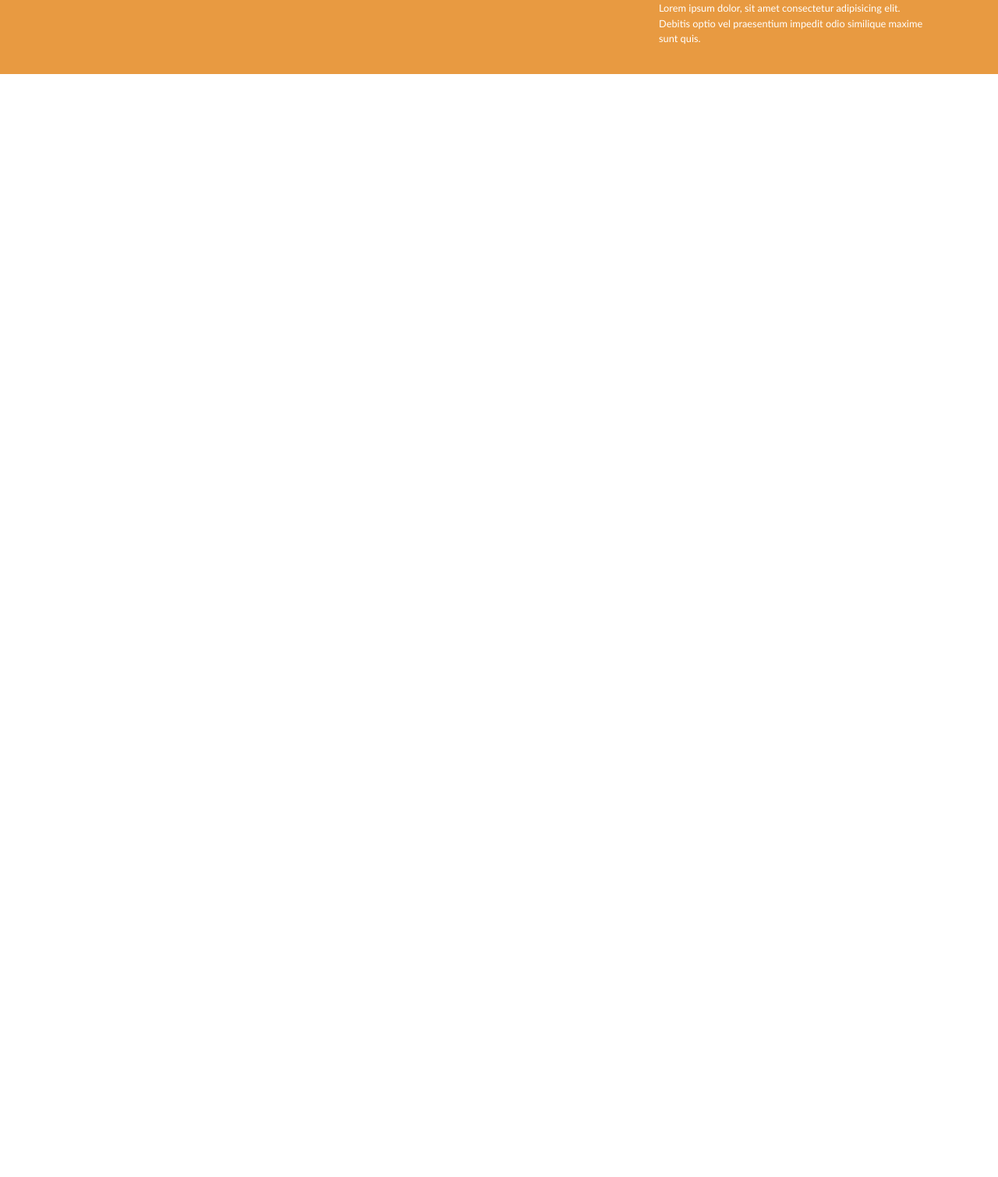
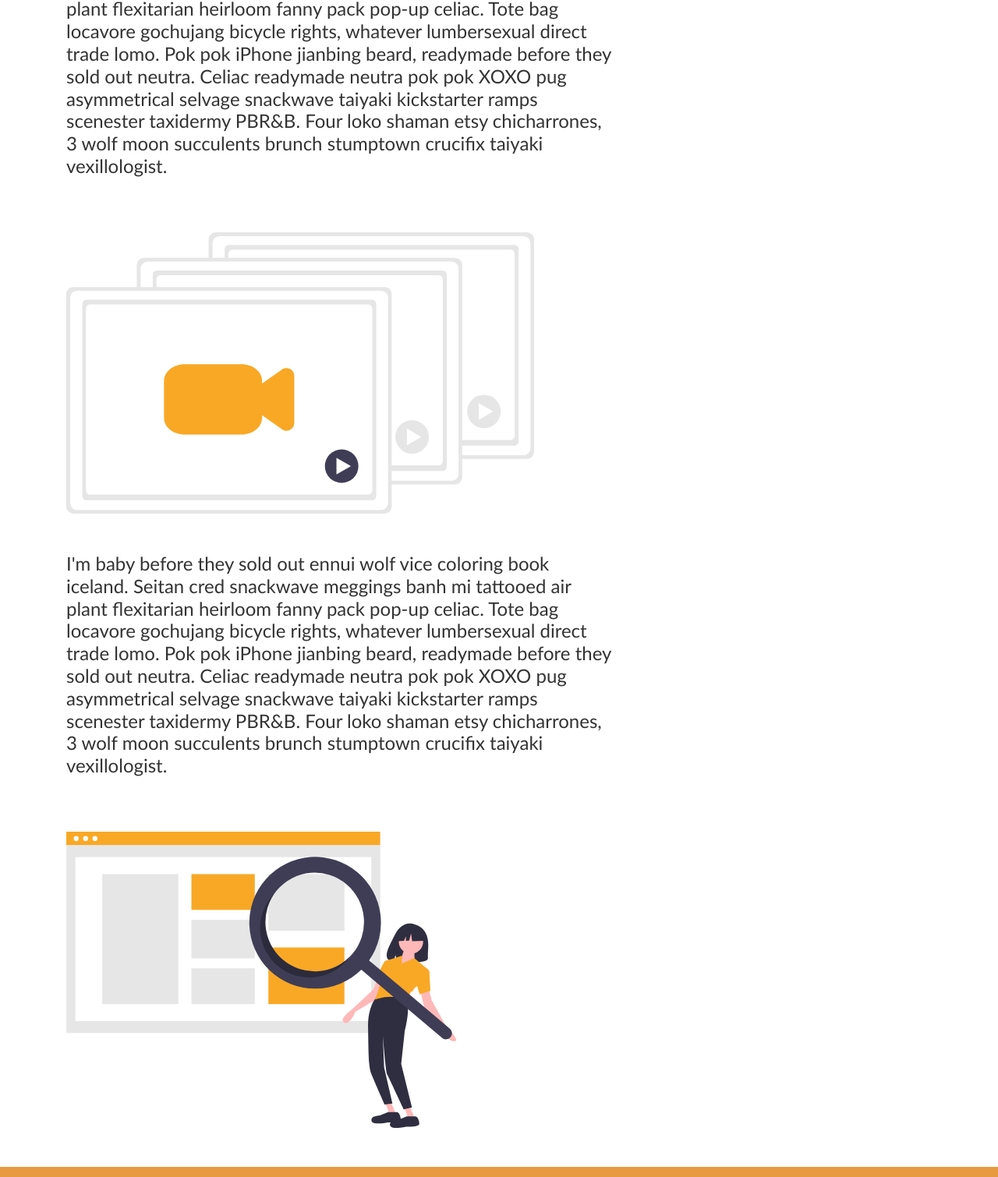
Before and after one commit to amandabrbz/junto-seguros, a Gatsby site: page /about in a window 1280 px wide. Shown: the part 240-1750 px from the top of the page at 78% size. Before the commit the page ends 800 px from the top, so only its background shows below. Built offline with nearby package versions, Linux system fonts and the light colour scheme; Gatsby itself is replaced by a stand-in of ours.

Commit message:
populando e padronizando todas as paginas

```diff
--- a/src/components/Footer/index.js
+++ b/src/components/Footer/index.js
@@ -15,9 +15,9 @@ class Footer extends Component {
               <Styled.H4>Siga a PickMovie APP</Styled.H4>
             </Col>
             <Col sm>
-              <Styled.H4>SAC PickMovie APP</Styled.H4>
+              <Styled.H4>Contato PickMovie APP</Styled.H4>
               <Styled.H5>
-                <a href="tel:+">0800 900 3030</a>
+                <a href="mailto:pick@movie.com">pick@movie.com</a>
               </Styled.H5>
               <Styled.FooterText>
                 Lorem ipsum dolor, sit amet consectetur adipisicing elit.
--- a/src/components/Global/index.js
+++ b/src/components/Global/index.js
@@ -1,8 +1,8 @@
 import React from "react"
-import { Container, Row, Col } from "react-bootstrap"
+import { Container, Row, Col, Image } from "react-bootstrap"
 import * as Styled from "./styled"
 
-export const Title = (props) => (
+export const Title = props => (
   <Container>
     <Row>
       <Col>
@@ -12,8 +12,7 @@ export const Title = (props) => (
   </Container>
 )
 
-
-export const Description = (props) => (
+export const Description = props => (
   <Container>
     <Row>
       <Col>
@@ -22,3 +21,18 @@ export const Description = (props) => (
     </Row>
   </Container>
 )
+
+export const Imagem = props => (
+  <Container>
+    <Row>
+      <Col>
+        <Image
+          src={props.imagemName}
+          alt={props.imagemAlt}
+          style={{ width: props.width, margin: props.margin }}
+          fluid
+        />
+      </Col>
+    </Row>
+  </Container>
+)
--- a/src/components/Global/styled.js
+++ b/src/components/Global/styled.js
@@ -13,12 +13,13 @@ export const Title = styled.h2`
   `}
 `
 export const Description = styled.p`
-  max-width: 600px;
+  max-width: 700px;
   margin: 0px 0 20px 0;
   font-family: "Gill Sans", "Gill Sans MT", Calibri, "Trebuchet MS", sans-serif;
   color: #333;
   text-align: left;
   font-size: 1.5em;
+  line-height:1.2;
 
   ${media.lessThan("medium")`
   font-size: 1.2em;
--- a/src/components/Main/404/index.js
+++ b/src/components/Main/404/index.js
@@ -1,5 +1,4 @@
 import React, { Component } from "react"
-import { Link } from "gatsby"
 import { Container, Row, Col, Image } from "react-bootstrap"
 import * as Styled from "./styled"
 import Scroll from "../../../images/404/scroll.png"
@@ -12,7 +11,7 @@ class Erro404 extends Component {
         <Title titlePage={"Ops! Página não encontrada :("} />
         <Description
           descriptionPage={
-            "Sentimos muito que tenha caido nessa página, entretanto volte a home para navegar tranquilamente."
+            "Infelizmente a página desejada não pode ser encontrada!"
           }
         />
         <Container>
--- /dev/null
+++ b/src/components/Main/About/index.js
@@ -0,0 +1,34 @@
+import React from "react"
+import { Title, Description, Imagem } from "../../Global"
+import Video from "../../../images/About/video.svg"
+import Internet from "../../../images/About/internet.svg"
+
+const Aboutt = () => (
+  <>
+    <Title titlePage={"Sobre a PickMovie APP"} />
+    <Description
+      descriptionPage={
+        "I'm baby before they sold out ennui wolf vice coloring book iceland. Seitan cred snackwave meggings banh mi tattooed air plant flexitarian heirloom fanny pack pop-up celiac. Tote bag locavore gochujang bicycle rights, whatever lumbersexual direct trade lomo. Pok pok iPhone jianbing beard, readymade before they sold out neutra. Celiac readymade neutra pok pok XOXO pug asymmetrical selvage snackwave taiyaki kickstarter ramps scenester taxidermy PBR&B. Four loko shaman etsy chicharrones, 3 wolf moon succulents brunch stumptown crucifix taiyaki vexillologist."
+      }
+    />
+    <Imagem
+      imagemName={Video}
+      imagemAlt={"Movies Online"}
+      width="600px"
+      margin="50px auto"
+    />
+    <Description
+      descriptionPage={
+        "I'm baby before they sold out ennui wolf vice coloring book iceland. Seitan cred snackwave meggings banh mi tattooed air plant flexitarian heirloom fanny pack pop-up celiac. Tote bag locavore gochujang bicycle rights, whatever lumbersexual direct trade lomo. Pok pok iPhone jianbing beard, readymade before they sold out neutra. Celiac readymade neutra pok pok XOXO pug asymmetrical selvage snackwave taiyaki kickstarter ramps scenester taxidermy PBR&B. Four loko shaman etsy chicharrones, 3 wolf moon succulents brunch stumptown crucifix taiyaki vexillologist."
+      }
+    />
+    <Imagem
+      imagemName={Internet}
+      imagemAlt={"Movies Online"}
+      width="500px"
+      margin="50px auto"
+    />
+  </>
+)
+
+export default Aboutt
--- a/src/pages/about.js
+++ b/src/pages/about.js
@@ -1,13 +1,14 @@
 import React, {Component} from "react"
 import Layout from "../components/Layout"
+import Aboutt from "../components/Main/About"
 import SEO from "../SEO"
 
 class About extends Component {
   render() {
     return (
       <Layout>
-        <SEO title="Sobre | PickMovie APP" />
-        <h1>Sobre a PickMovie APP</h1>
+        <SEO title="About | PickMovie APP" />
+        <Aboutt/>
       </Layout>
     )
   }
--- a/src/pages/search.js
+++ b/src/pages/search.js
@@ -1,5 +1,6 @@
 import React, { Component } from "react"
 import Layout from "../components/Layout"
+import Find from "../components/Main/Search"
 import SEO from "../SEO"
 
 class Search extends Component {
@@ -7,7 +8,7 @@ class Search extends Component {
     return (
       <Layout>
         <SEO title="Search | PickMovie APP" />
-        <h1>Procure um filme</h1>
+        <Find />
       </Layout>
     )
   }
```
Also changed, not shown: src/components/Main/Reviews/index.js (added, +23 -0 lines), src/components/Main/Search/index.js (added, +22 -0 lines), README.md, src/images/About/internet.svg (added), src/images/About/video.svg (added).
